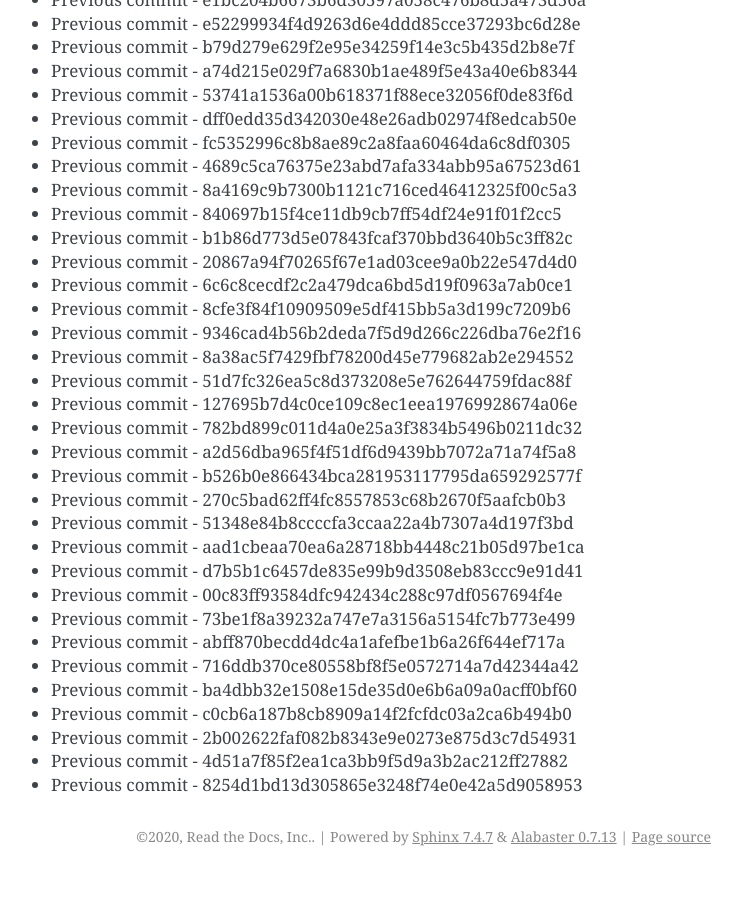
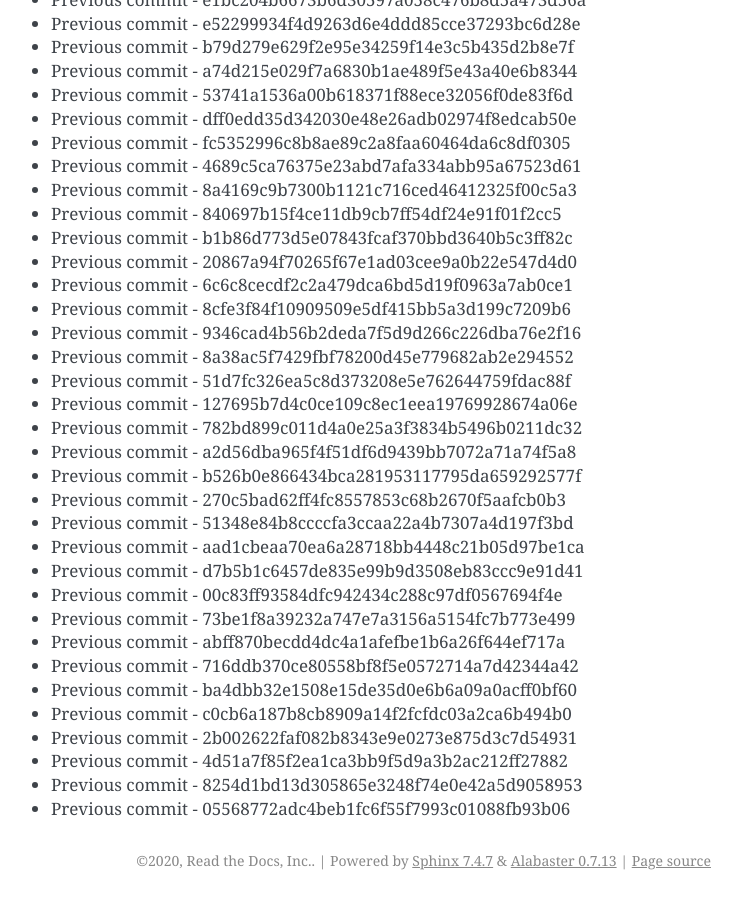
Before and after one commit to readthedocs/rtd-git-stresstest, a Sphinx documentation site: the page built from docs/updates.rst, in a window 1280 px wide and 900 px high, scrolled down 103482 px. Shown: the whole window, without its empty margins (399-1141 px from the left). Built offline with Sphinx 7.4.7, drawn with Linux system fonts in a browser that asks for light colours; before the commit the page ends 104358 px from its top, so only the background shows below that.

Commit message:
Generating commit from previous: 05568772adc4beb1fc6f55f7993c01088fb93b06

```diff
--- a/docs/updates.rst
+++ b/docs/updates.rst
@@ -4380,3 +4380,4 @@ It can be tested for any performance characteristics.
 * Previous commit - 2b002622faf082b8343e9e0273e875d3c7d54931
 * Previous commit - 4d51a7f85f2ea1ca3bb9f5d9a3b2ac212ff27882
 * Previous commit - 8254d1bd13d305865e3248f74e0e42a5d9058953
+* Previous commit - 05568772adc4beb1fc6f55f7993c01088fb93b06
```
